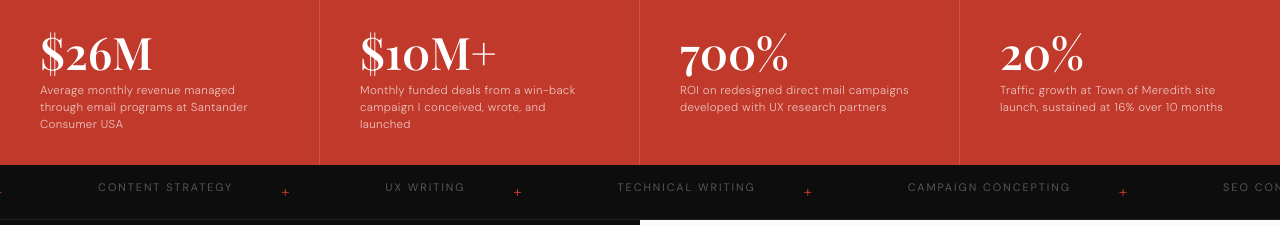
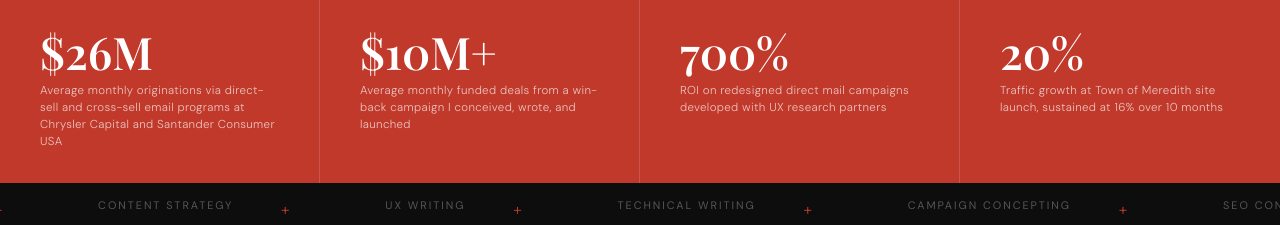
Before and after one commit to linda-sherman/linda-sherman.github.io, a plain HTML site: page index.html in a window 1280 px wide. Shown: the part 812-1037 px from the top of the page. Drawn offline with nearby package versions, Linux system fonts and the light colour scheme; a web font is replaced by a local one.

Commit message:
Update index.html

```diff
--- a/index.html
+++ b/index.html
@@ -233,11 +233,11 @@ footer{background:var(--black);border-top:1px solid #1a1a1a;padding:1.25rem 3.5r
 <div class="numbers-strip">
   <div class="num-item">
     <span class="num-val">$26M</span>
-    <span class="num-lbl">Average monthly revenue managed through email programs at Santander Consumer USA</span>
+    <span class="num-lbl">Average monthly originations via direct-sell and cross-sell email programs at Chrysler Capital and Santander Consumer USA</span>
   </div>
   <div class="num-item">
     <span class="num-val">$10M+</span>
-    <span class="num-lbl">Monthly funded deals from a win-back campaign I conceived, wrote, and launched</span>
+    <span class="num-lbl">Average monthly funded deals from a win-back campaign I conceived, wrote, and launched</span>
   </div>
   <div class="num-item">
     <span class="num-val">700%</span>
```
